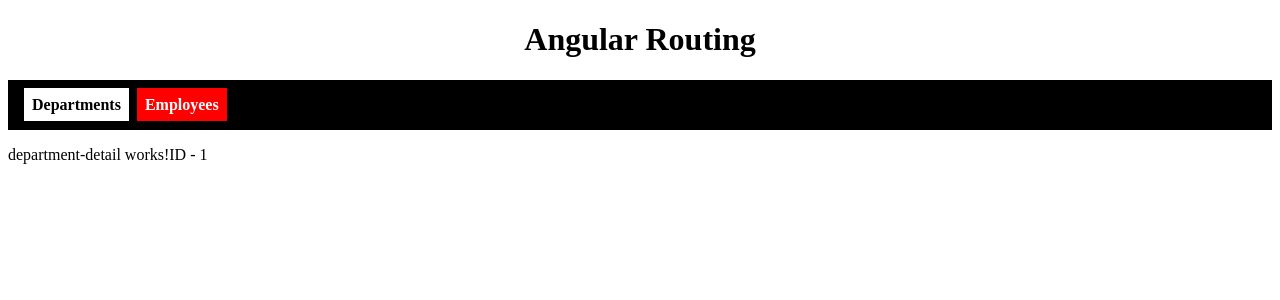
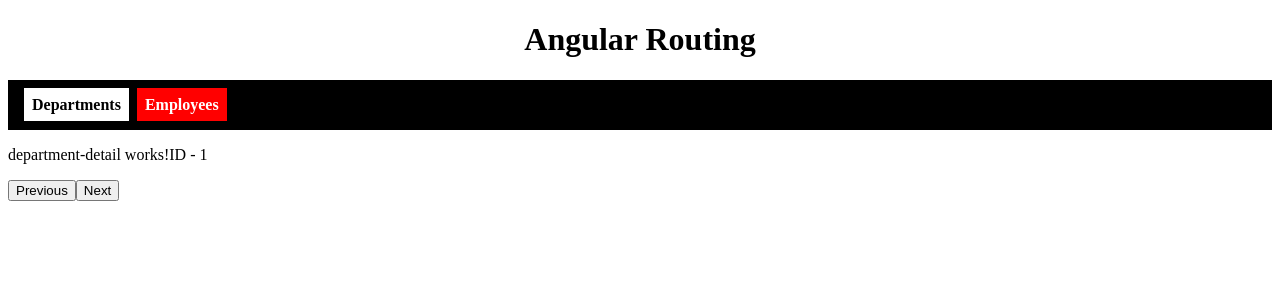
Before and after one commit to mohaimenkhalid/Angular, an Angular app: page /departments/1 in a window 1280 px wide. Shown: the top 300 px of the page. Built offline with nearby package versions, Linux system fonts and the light colour scheme.

Commit message:
paramMap Observable

```diff
--- a/src/app/department-detail/department-detail.component.ts
+++ b/src/app/department-detail/department-detail.component.ts
@@ -1,11 +1,13 @@
 import { Component, OnInit } from '@angular/core';
-import { ActivatedRoute } from '@angular/router'
+import { ActivatedRoute, Router, ParamMap } from '@angular/router'
 @Component({
   selector: 'app-department-detail',
   template: `
     <p>
       department-detail works!ID - {{ departmentId }}
     </p>
+    <button (click)="goPrev()">Previous</button>
+    <button (click)="goNext()">Next</button>
   `,
   styles: [
   ]
@@ -13,10 +15,23 @@
 export class DepartmentDetailComponent implements OnInit {
 
   public departmentId:any;
-  constructor(private route: ActivatedRoute) { }
+  constructor(private route: ActivatedRoute, private router: Router) { }
 
   ngOnInit(): void {
-    this.departmentId = parseInt(this.route.snapshot.paramMap.get('id')!);
+    //this.departmentId = parseInt(this.route.snapshot.paramMap.get('id')!);
+      this.route.paramMap.subscribe((params: ParamMap) => {
+        this.departmentId = parseInt(params.get('id')!)
+    });
+  }
+
+  goNext() {
+    let nextId = this.departmentId + 1;
+    this.router.navigate(['/departments', nextId]);
+  }
+
+  goPrev() {
+    let prevId = this.departmentId - 1;
+    this.router.navigate(['/departments', prevId]);
   }
 
 }
```
